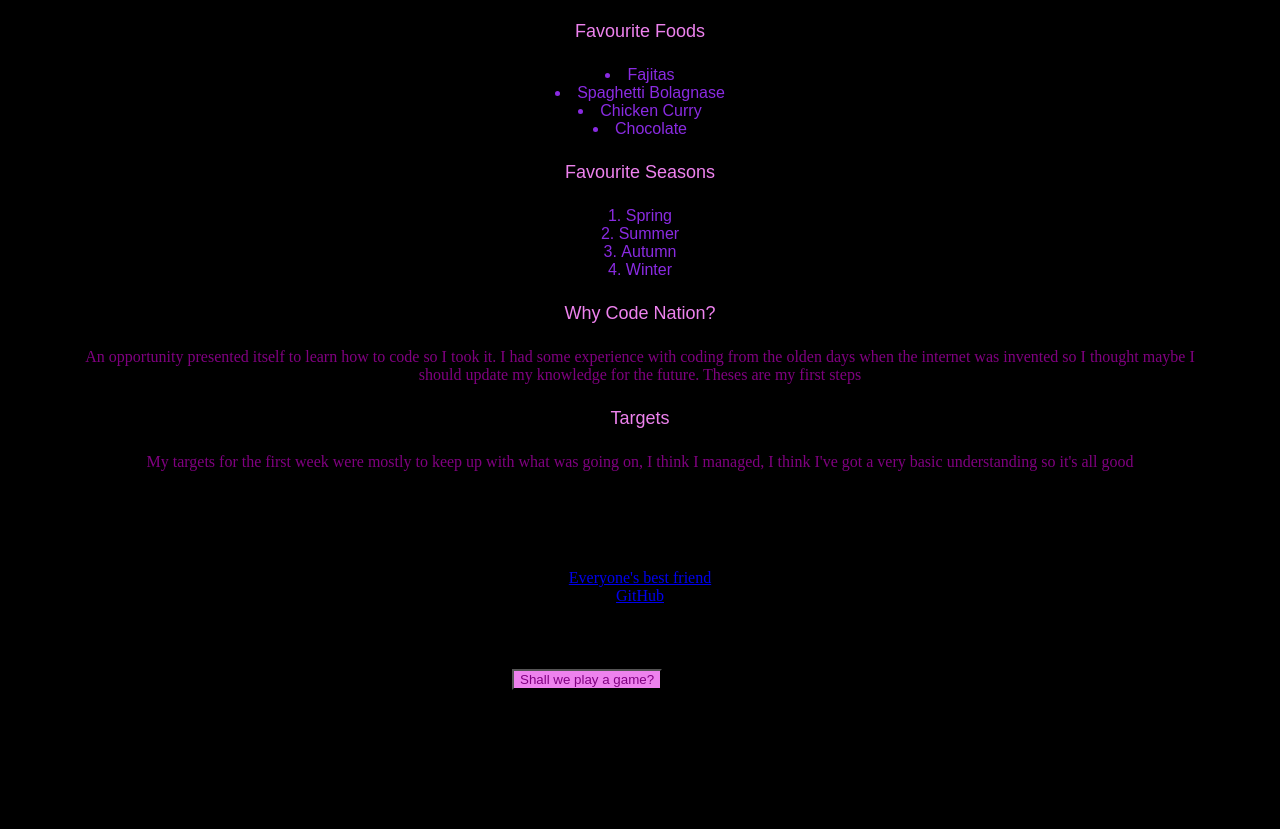
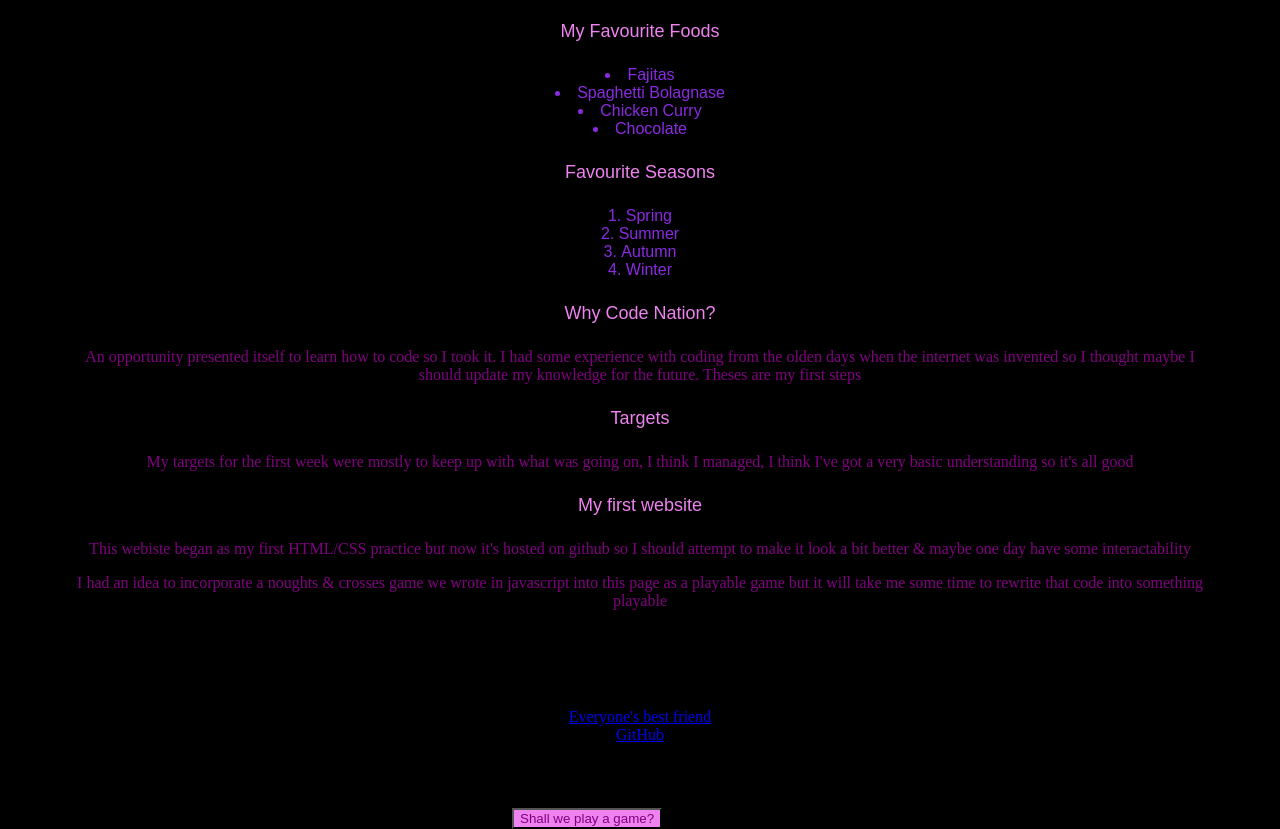
Before and after one commit to JanisMc/JanisMc.github.io, a plain HTML site: page index.html in a window 1280 px wide. Shown: the part 261-1090 px from the top of the page. Before the commit the page ends 951 px from the top, so only its background shows below. Drawn offline with Linux system fonts and the light colour scheme; a script that the page names is missing; a web font is replaced by a local one.

Commit message:
Added "My first website" section

```diff
--- a/index.html
+++ b/index.html
@@ -11,7 +11,7 @@
         </div>
         <div><h1>About Me</h1></div>
         <div>
-            <h4>Favourite Foods</h4>
+            <h4>My Favourite Foods</h4>
             <p>
                 <ul>
                     <li>Fajitas</li>
@@ -40,6 +40,11 @@
             <h4>Targets</h4>
             <p class = "text">My targets for the first week were mostly to keep up with what was going on, I think I managed, I think I've got a very basic understanding so it's all good</p>
         </div>
+        <div>
+            <h4>My first website</h4>
+            <p class = "text">This webiste began as my first HTML/CSS practice but now it's hosted on github so I should attempt to make it look a bit better & maybe one day have some interactability</p>
+            <p class = "text">I had an idea to incorporate a noughts & crosses game we wrote in javascript into this page as a playable game but it will take me some time to rewrite that code into something playable</p>
+        </div>
         <footer>
             <div>Author ME!!!</div>
             <div><a href = "https://www.google.com/"> Everyone's best friend </a></div>
```
